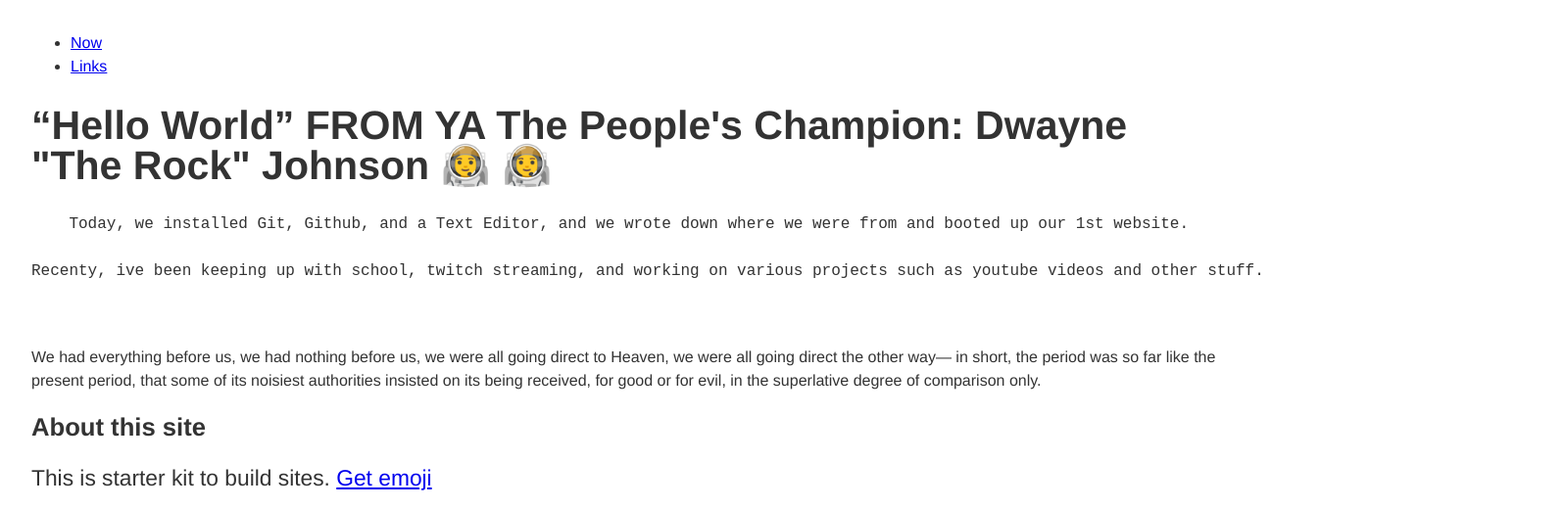
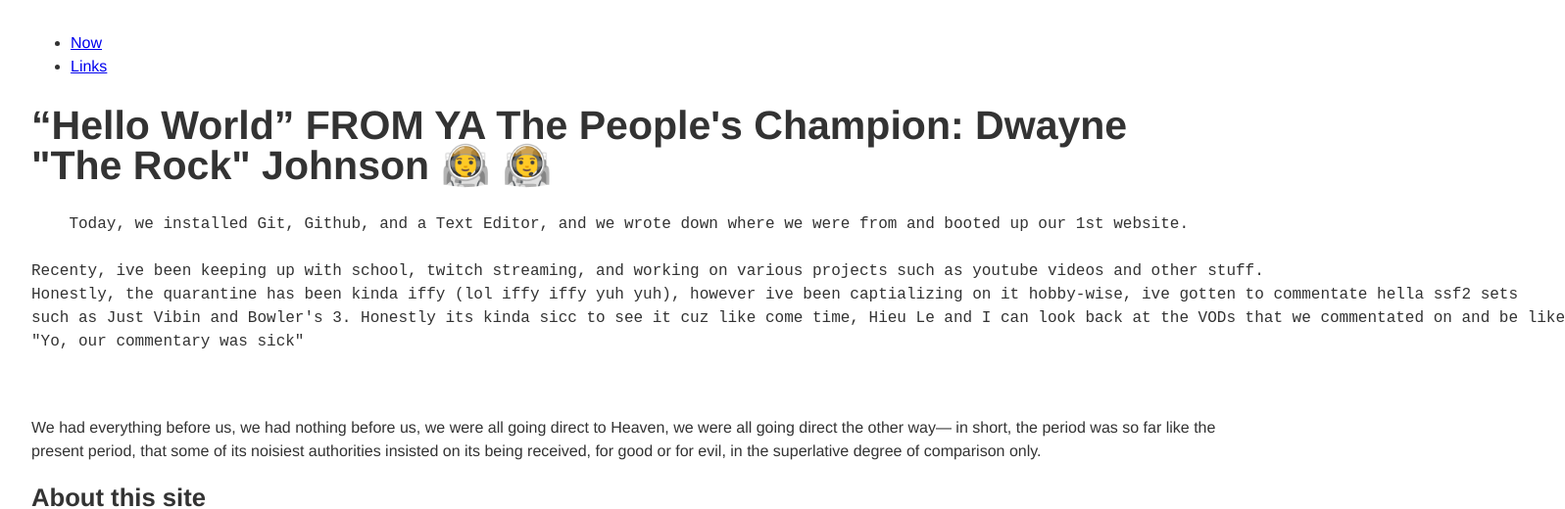
Before and after one commit to shirobby/shirobby.github.io, a plain HTML site: page index.html in a window 1280 px wide. Shown: the top 520 px of the page at 98% size, 1597 px wide, since content can reach past the window. Drawn offline with Linux system fonts and the light colour scheme.

Commit message:
Update index.html

```diff
--- a/index.html
+++ b/index.html
@@ -30,6 +30,9 @@
     Today, we installed Git, Github, and a Text Editor, and we wrote down where we were from and booted up our 1st website.
 
 Recenty, ive been keeping up with school, twitch streaming, and working on various projects such as youtube videos and other stuff.
+Honestly, the quarantine has been kinda iffy (lol iffy iffy yuh yuh), however ive been captializing on it hobby-wise, ive gotten to commentate hella ssf2 sets
+such as Just Vibin and Bowler's 3. Honestly its kinda sicc to see it cuz like come time, Hieu Le and I can look back at the VODs that we commentated on and be like
+"Yo, our commentary was sick"
 
   </pre>
         <p>We had everything before us, we had nothing before us, we were all going direct to Heaven, we were all going direct the other way— in short, the period was so far like the present period, that some of its noisiest authorities insisted on its being received, for good or for evil, in the superlative degree of comparison only. </p>
```
